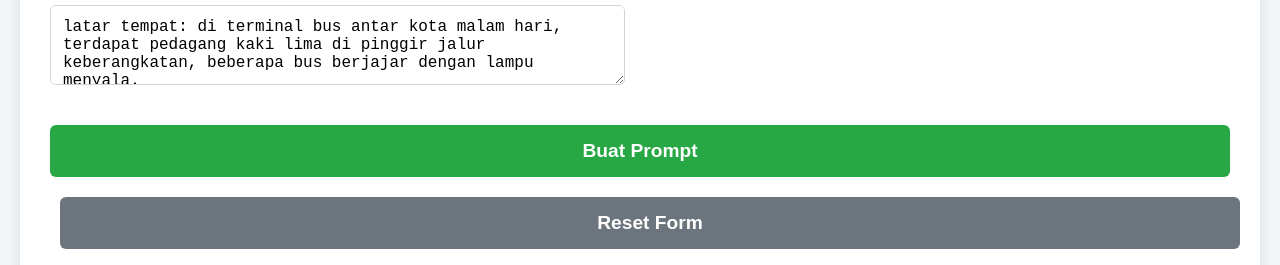
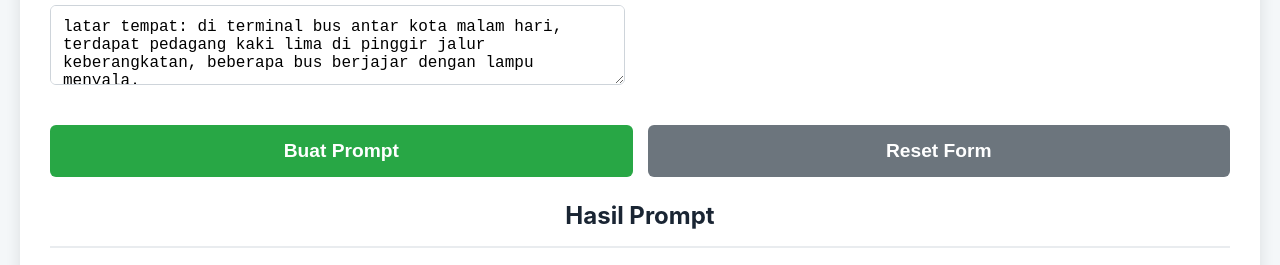
Before and after one commit to irvandoda/veo3promptgenerator, a plain HTML site: page index.html in a window 1280 px wide. Shown: the part 1071-1336 px from the top of the page. Drawn offline with Linux system fonts and the light colour scheme.

Commit message:
Update style.css

```diff
--- a/style.css
+++ b/style.css
@@ -117,6 +117,17 @@ button:active {
     transform: scale(0.99);
 }
 
+.action-buttons {
+    display: flex;
+    gap: 15px;
+    margin-bottom: 20px;
+}
+
+.action-buttons button {
+    flex: 1;
+    margin-bottom: 0;
+}
+
 .controls button {
     width: auto;
     padding: 10px 15px;
@@ -133,7 +144,6 @@ button:active {
 
 #reset-btn {
     background-color: #6c757d;
-    margin-left: 10px;
 }
 
 #reset-btn:hover {
```
